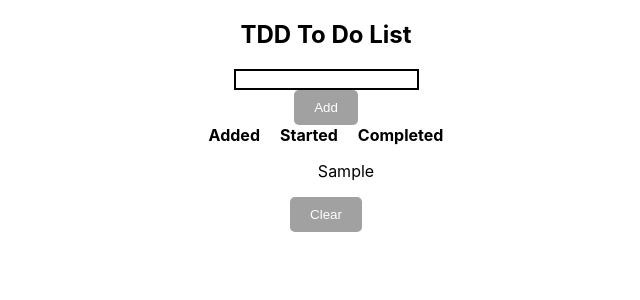
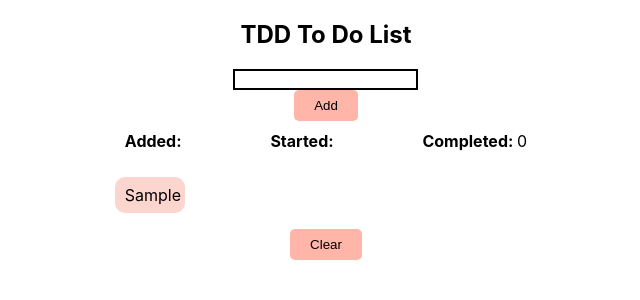
Before and after one commit to KevinLeFaucheur/todolist-tdd, a React (Create React App) app: page / in a window 1280 px wide. Both pictures are taken after typing "Sample" into the empty fields and a click on the button "Add". Shown: the top 300 px of the page, without its empty margins (314-954 px from the left). Built offline with nearby package versions, Linux system fonts and the light colour scheme.

Commit message:
Counting Completed

```diff
--- a/src/App.js
+++ b/src/App.js
@@ -5,6 +5,8 @@ import { styled } from 'styled-components';
 const App = () => {
   const [input, setInput] = useState('');
   const [todoList, setTodoList] = useState([]);
+
+  const [completeCount, setCompleteCount] = useState(0);
 
   const handleClickAdd = () =>{
     const id = todoList.length + 1;
@@ -19,6 +21,20 @@ const App = () => {
     setInput('');
   }
 
+  const handleComplete = (id) => {
+    const list = todoList.map(task => {
+      if(task.id === id) {
+        if(task.complete !== true) setCompleteCount(completeCount + 1);
+        else setCompleteCount(completeCount - 1);
+        return {
+          ...task,
+          complete: !task.complete
+        }
+      } else return task;
+    })
+    setTodoList(list);
+  }
+
   return (
     <div className="App">
       <Container data-testid="container">
@@ -28,22 +44,24 @@ const App = () => {
         <Button data-testid="container__add" onClick={handleClickAdd}>Add</Button>
 
         <Tasks data-testid="container__counts">
-          <TaskCount data-testid="container__count"><b>Added</b></TaskCount>
-          <TaskCount data-testid="container__count"><b>Started</b></TaskCount>
-          <TaskCount data-testid="container__count"><b>Completed</b></TaskCount>
+          <TaskCount data-testid="container__count"><b>Added: </b></TaskCount>
+          <TaskCount data-testid="container__count"><b>Started: </b></TaskCount>
+          <TaskCount data-testid="container__count"><b>Completed: </b>{completeCount}</TaskCount>
         </Tasks>
 
-        <ul data-testid="container__list" aria-label='tasks'>
+        <TaskList data-testid="container__list" aria-label='tasks'>
           {todoList.map((task) =>
             <TaskItem
               id={task.id}
               key={task.id}
+              $complete={task.complete}
+              onClick={() => handleComplete(task.id)}
             >
             {task.task}
             </TaskItem>
           )}
 
-        </ul>
+        </TaskList>
 
         <Button data-testid="container__clear">Clear</Button>
 
@@ -56,6 +74,8 @@ const Container = styled.div`
   display: flex;
   align-items: center;
   flex-direction: column;
+  width: 33%;
+  margin: 0 auto;
 `
 
 const Text = styled.input`
@@ -67,10 +87,10 @@ const Button = styled.button`
   display:inline-block;
   flex: 1;
   border: none;
-  background-color: #a1a1a1;
-  color: white;
+  background-color: #FFB5A7;
+  color: black;
   border-radius: 5px;
-  padding: 10px 20px;
+  padding: 8px 20px;
 `
 
 const TaskCount = styled.span`
@@ -78,10 +98,25 @@ const TaskCount = styled.span`
 `
 
 const Tasks = styled.div`
+  display: flex;
+  justify-content: space-between;
+  width: 100%;
+`
+
+const TaskList = styled.ul`
+  width: 100%;
+  padding: 0;
 `
 
 const TaskItem = styled.li`
+  cursor: pointer;
   list-style: none;
+  text-decoration: ${({ $complete }) => $complete ? 'line-through' : ''};
+  width: 50px;
+  margin-left: ${({ $complete }) => $complete ? '80%' : ''};
+  padding: 8px 10px;
+  background-color: #FCD5CE;
+  border-radius: 10px;
 `
 
 export default App;
```
Also changed, not shown: 1 other file (tests, documents, lock files or other folders).
